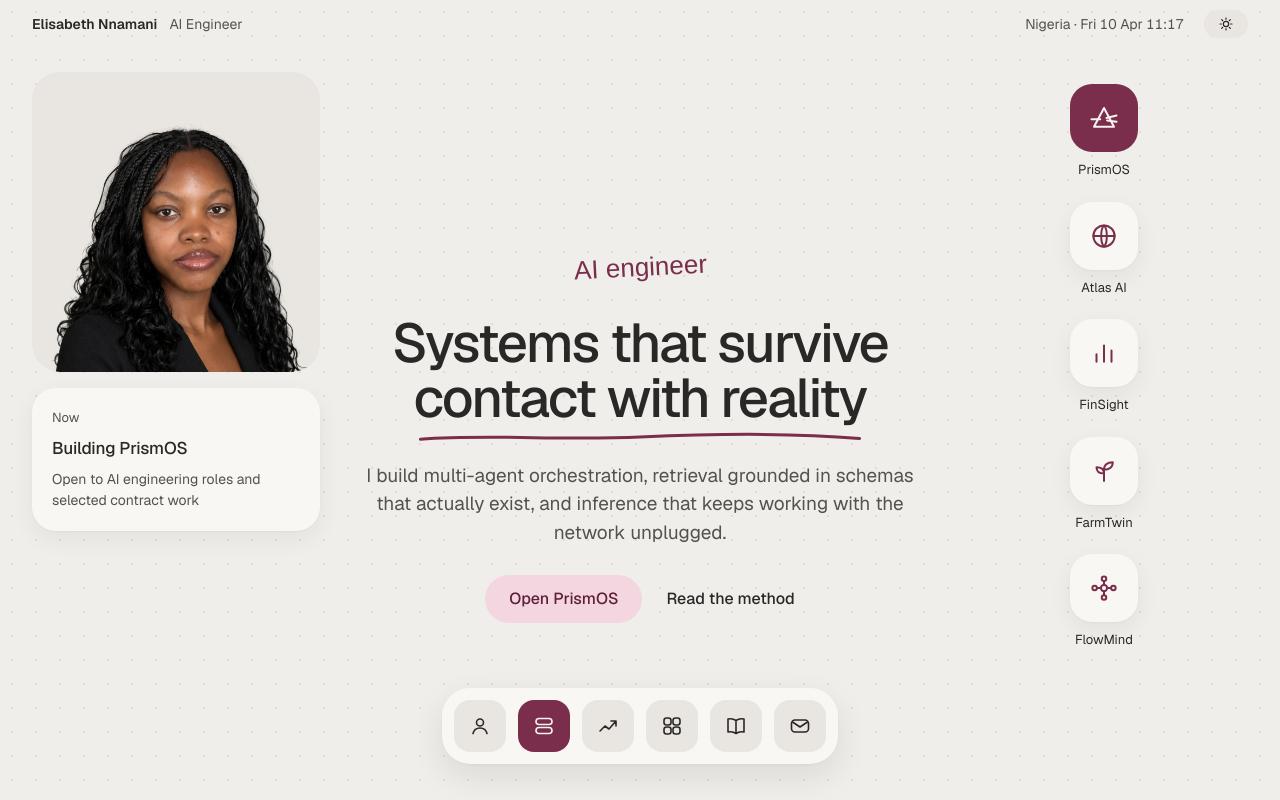
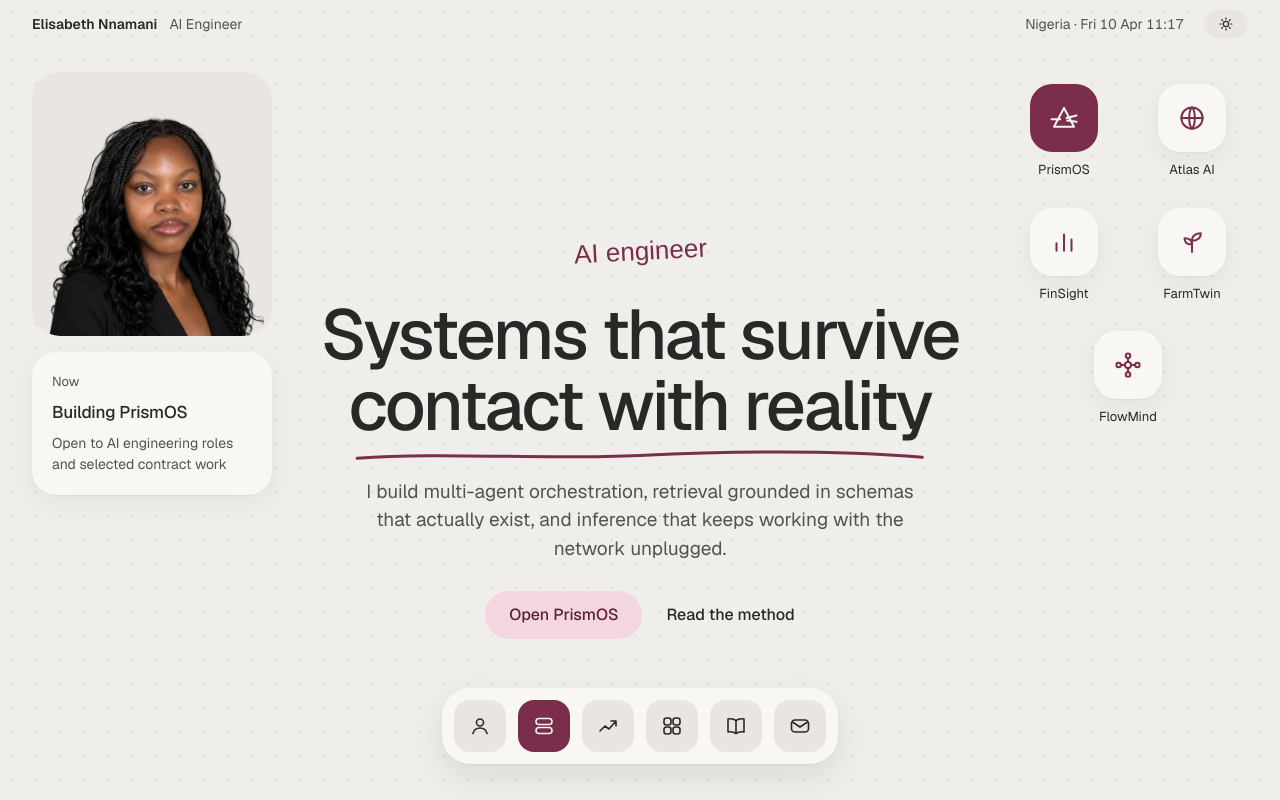
Before and after one commit to Elisabeth56/Portfolio, a Next.js app: page / in a window 1280 px wide. Shown: the top 800 px of the page. Built offline with nearby package versions, Linux system fonts and the light colour scheme; a web font is replaced by a local one.

Commit message:
make the desk symmetrical so the hero is centred at every width, keep the buttons clear of the dock, and write the web developer entry

```diff
--- a/src/components/desk/desk.tsx
+++ b/src/components/desk/desk.tsx
@@ -28,22 +28,23 @@ const panels: { id: GlyphId; label: string }[] = [
  */
 export function Desk() {
   return (
-    <section className="relative px-5 pt-5 pb-14 lg:pt-0 lg:min-h-[max(100dvh,52rem)] lg:px-8 lg:pb-0">
+    <section className="relative px-5 pt-5 pb-14 lg:min-h-[max(100dvh,40rem)] lg:px-8 lg:pt-0 lg:pb-0">
       <MenuBar />
 
-      <div className="mx-auto flex max-w-xl flex-col gap-5 pt-2 lg:max-w-none lg:grid lg:grid-cols-[18rem_minmax(0,1fr)_6rem] lg:items-start xl:grid-cols-[18rem_minmax(0,1fr)_18rem] lg:gap-8 lg:pt-6">
+      <div className="mx-auto flex max-w-xl flex-col gap-5 pt-2 lg:max-w-none lg:grid lg:grid-cols-[15rem_minmax(0,1fr)_15rem] lg:items-start lg:gap-8 lg:pt-6">
         <aside className="flex flex-col gap-4">
           <Identity />
           <NowWidget />
         </aside>
 
-        {/* From xl the icon column is as wide as the widgets, so the headline
-            sits at the centre of the screen and as far from either side. */}
-        <div className="flex flex-col gap-4 pt-5 lg:items-center lg:gap-7 lg:pt-44 lg:text-center">
+        {/* The side columns are the same width, so the headline sits at the
+            centre of the screen (and over the dock) with the same room on
+            either side. It sits midway between the menu bar and the dock. */}
+        <div className="flex flex-col gap-4 pt-5 lg:items-center lg:gap-7 lg:pt-[clamp(3rem,calc(50dvh-15rem),13rem)] lg:text-center">
           <span className="hidden -rotate-3 font-hand text-[1.625rem] text-accent lg:block">
             AI engineer
           </span>
-          <h1 className="text-[2.125rem] leading-[1.06] font-medium tracking-[-0.035em] lg:text-balance lg:max-w-[45rem] lg:text-[clamp(3.25rem,5.3vw,4.75rem)] lg:leading-[1.02] xl:text-[clamp(3.25rem,calc((100vw-46rem)/10),4.75rem)]">
+          <h1 className="text-[2.125rem] leading-[1.06] font-medium tracking-[-0.035em] lg:text-balance lg:max-w-[45rem] lg:text-[clamp(2.75rem,calc((100vw-38rem)/9.6),4.75rem)] lg:leading-[1.02]">
             Systems that survive <Underlined>contact with reality</Underlined>
           </h1>
           <p className="mt-2 text-base leading-normal text-pretty text-ink-2 lg:mt-2 lg:max-w-[35rem] lg:text-[1.1875rem]">
@@ -61,7 +62,7 @@ export function Desk() {
 
         <nav
           aria-label="Systems"
-          className="grid grid-cols-4 gap-x-2 gap-y-[1.125rem] pt-1 lg:flex lg:flex-col lg:items-center lg:gap-[1.375rem] lg:pt-3"
+          className="grid grid-cols-4 gap-x-2 gap-y-[1.125rem] pt-1 lg:grid-cols-2 lg:gap-x-4 lg:gap-y-7 lg:pt-3 lg:[&>a:nth-of-type(5)]:col-span-2"
         >
           <AppIcon
             href={`/work/${lead.slug}`}
@@ -105,15 +106,15 @@ function Identity() {
       style={settle(0)}
       className="relative flex items-center gap-3.5 rounded-[28px] bg-surface p-3 shadow-lift lg:block lg:bg-transparent lg:p-0 lg:shadow-none"
     >
-      <div className="flex size-[84px] shrink-0 items-end justify-center overflow-hidden rounded-[20px] bg-well lg:h-[300px] lg:w-full lg:rounded-[28px]">
+      <div className="flex size-[84px] shrink-0 items-end justify-center overflow-hidden rounded-[20px] bg-well lg:h-[16.5rem] lg:w-full lg:rounded-[28px]">
         <Image
           src="/img/portrait.webp"
           alt={`Portrait of ${site.name}`}
           width={540}
           height={580}
           priority
-          sizes="(min-width: 1024px) 270px, 84px"
-          className="h-24 w-[84px] object-cover object-top lg:h-[290px] lg:w-[270px]"
+          sizes="(min-width: 1024px) 240px, 84px"
+          className="h-24 w-[84px] object-cover object-top lg:h-[16rem] lg:w-[14rem]"
         />
       </div>
       <div className="flex flex-col gap-0.5 lg:hidden">
--- a/src/components/desk/document.tsx
+++ b/src/components/desk/document.tsx
@@ -145,8 +145,8 @@ const socials = [
 function Contact() {
   return (
     <section id="contact" aria-labelledby="contact-title" className="flex scroll-mt-6 flex-col gap-10 lg:gap-16">
-      <div className="flex flex-col gap-3 rounded-[28px] bg-surface px-5 py-7 lg:flex-row lg:gap-16 lg:rounded-[32px] lg:p-14">
-        <div className="flex flex-col gap-3 pb-2 lg:w-[32.5rem] lg:shrink-0 lg:gap-5 lg:pb-0">
+      <div className="flex flex-col gap-3 rounded-[28px] bg-surface px-5 py-7 lg:gap-10 lg:rounded-[32px] lg:p-14 xl:flex-row xl:gap-16">
+        <div className="flex flex-col gap-3 pb-2 lg:gap-5 lg:pb-0 xl:w-[32.5rem] xl:shrink-0">
           <h2
             id="contact-title"
             className="text-[2.5rem] leading-[1.02] font-medium tracking-[-0.035em] lg:text-[4rem] lg:leading-none"
--- a/src/content/experience.ts
+++ b/src/content/experience.ts
@@ -24,8 +24,8 @@ export const roles: Role[] = [
     period: "2023 — 2024",
     frame: "Learning to ship on someone else's terms.",
     body: [
-      "Client sites and front-end builds, sold and delivered directly. The code was the smaller half of the job.",
-      "The larger half was scoping against a fixed budget, shipping to a date I did not set, and handing over something the client could operate without me in the room. Constraints I have never since been able to unsee.",
+      "Websites and web apps for small businesses and early-stage founders: landing pages, booking and contact flows, dashboards and content-managed sites, built with React, Next.js and Tailwind CSS.",
+      "Most projects started as a loose brief with a fixed budget. I scoped them, agreed what was in and what was out, shipped to the client's date, and handed over something they could run without me, usually a CMS and a short written guide. That is where I learned the code is the smaller half of the job.",
     ],
     shift:
       "From building what I wanted to build to building what someone had agreed to pay for.",
```
Also changed, not shown: 1 other file (tests, documents, lock files or other folders).
